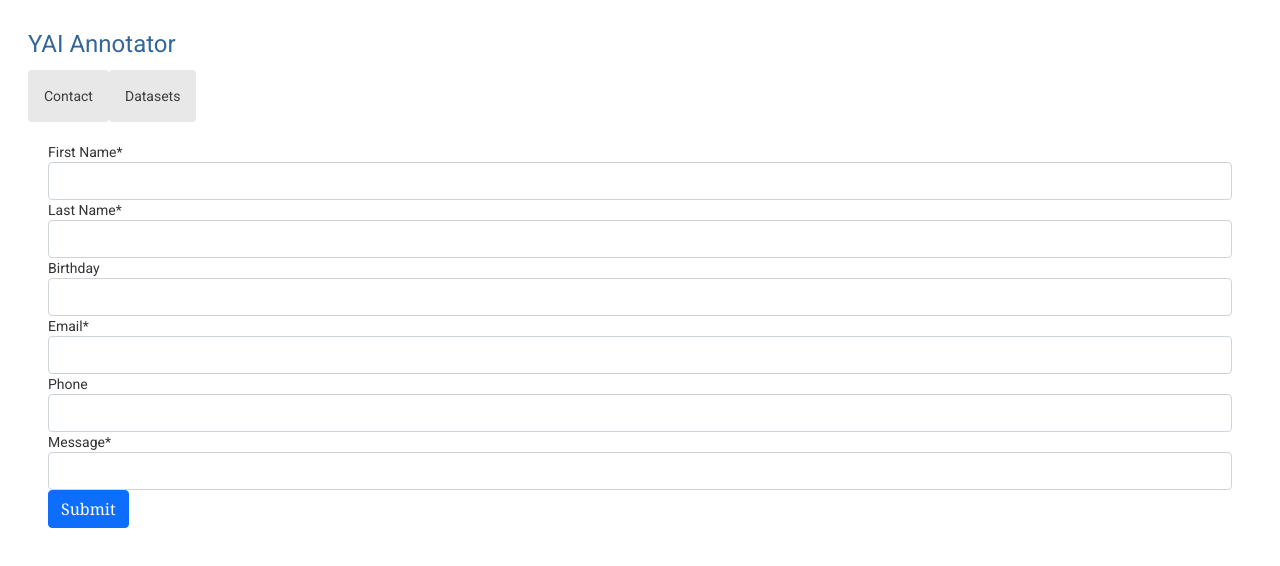
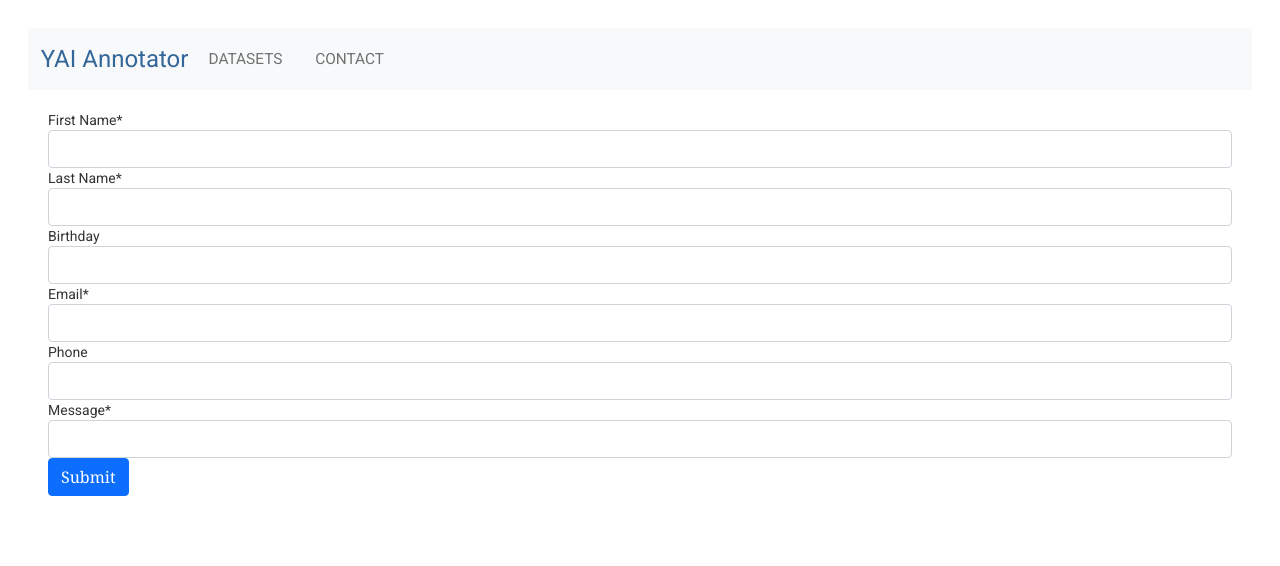
Before and after one commit to boasmeier/yai-annotator-frontend, an Angular app: page /contact in a window 1280 px wide. Shown: the top 566 px of the page. Built offline with nearby package versions, Linux system fonts and the light colour scheme.

Commit message:
style: navbar

```diff
--- a/src/app/app.component.html
+++ b/src/app/app.component.html
@@ -1,6 +1,31 @@
-<h1>{{title}}</h1>
-<nav>
-    <a routerLink='/contact'>Contact</a>
-    <a routerLink='/datasets'>Datasets</a>
+<nav class="navbar navbar-expand-md navbar-light bg-light sticky-top">
+    <a class="navbar-brand" routerLink='/datasets'><h1>{{title}}</h1></a>
+    <div class="container-fluid">
+        <div class="collapse navbar-collapse text-center">
+            <ul class="navbar-nav mr-auto">
+                <li id="dataset" class="nav-item">
+                    <a class="nav-link" routerLink='/datasets'>DATASETS</a>
+                </li>
+                <li id="contact" class="nav-item">
+                    <a class="nav-link" routerLink='/contact'>CONTACT</a>
+                </li>
+            </ul>
+        </div>
+        <button class="navbar-toggler" type="button" data-toggle="collapse" data-target="#navbarResponsive">
+            <span class="navbar-toggler-icon"></span>
+        </button>
+        <!-- Second navbar for mobile because of ordering -->
+        <div class="collapse mx-auto text-center mobile-nav" id="navbarResponsive">
+            <ul class="navbar-nav mr-auto">
+                <li id="dataset" class="nav-item">
+                    <a class="nav-link" routerLink='/datasets'>DATASETS</a>
+                </li>
+                <li id="contact" class="nav-item">
+                    <a class="nav-link" routerLink='/contact'>CONTACT</a>
+                </li>
+            </ul>
+        </div>
+    </div>
 </nav>
+
 <router-outlet></router-outlet>
--- a/src/app/app.component.scss
+++ b/src/app/app.component.scss
@@ -2,20 +2,26 @@
 h1 {
     margin-bottom: 0;
 }
-nav a {
-    padding: 1rem;
-    text-decoration: none;
-    margin-top: 10px;
-    display: inline-block;
-    background-color: #e8e8e8;
-    color: #3d3d3d;
-    border-radius: 4px;
+.navbar {
+    padding: .8rem;
 }
-
-nav a:hover {
-    color: white;
-    background-color: #42545c;
+.navbar-nav li {
+    padding-right: 1.2em;
 }
-nav a.active {
-    background-color: black;
+.nav-link {
+    font-size: 1.1em !important;
 }
+.nav-link:hover {
+    //color: #B2C000 !important;
+    font-weight: 500;
+}
+.nav-item.active a{
+    //color: #B2C000 !important;
+    font-weight: 500;
+}
+a.navbar-brand {
+    display: contents;
+}
+.mobile-nav {
+    display: none;
+}
```
